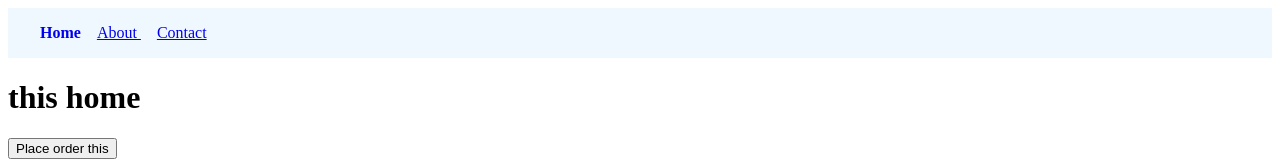
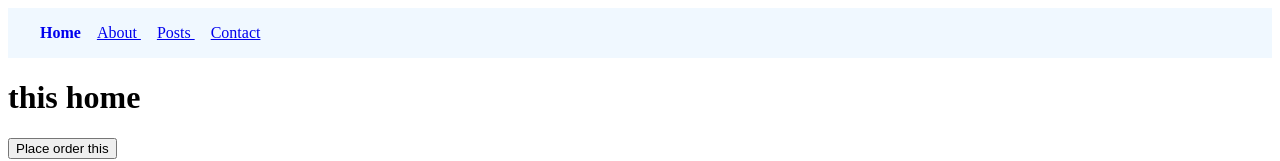
Before and after one commit to Ryuuutaaa/react-udemy, a React (Vite) app: page / in a window 1280 px wide. Shown: the top 161 px of the page. Built offline with nearby package versions, Linux system fonts and the light colour scheme.

Commit message:
feat : add posts list in navbar

```diff
--- a/src/App.jsx
+++ b/src/App.jsx
@@ -8,6 +8,7 @@ import Contact from "./components/pages/Contact";
 import Navbar from "./components/Navbar";
 import OrderConfirmation from "./components/pages/OrderConfirmation";
 import NotFound from "./components/pages/NotFound";
+import PostList from "./components/pages/PostList";
 
 // import PostListWithCustomHooks from "./components/PostListWithCustomHooks";
 // import PostListWithReducer from "./components/PostListWithReducer";
@@ -35,6 +36,7 @@ function App() {
           <Route path="/" element={<Home />} />
           <Route path="/about" element={<About />} />
           <Route path="/contact" element={<Contact />} />
+          <Route path="/posts" element={<PostList />} />
           <Route path="/order-confirmation" element={<OrderConfirmation />} />
           <Route path="*" element={<NotFound />} />
         </Routes>
--- a/src/components/Navbar.jsx
+++ b/src/components/Navbar.jsx
@@ -5,6 +5,7 @@ const Navbar = () => {
     <nav>
       <NavLink to="/">Home</NavLink>
       <NavLink to="/about">About </NavLink>
+      <NavLink to="/posts">Posts </NavLink>
       <NavLink to="/contact">Contact</NavLink>
     </nav>
   );
```
